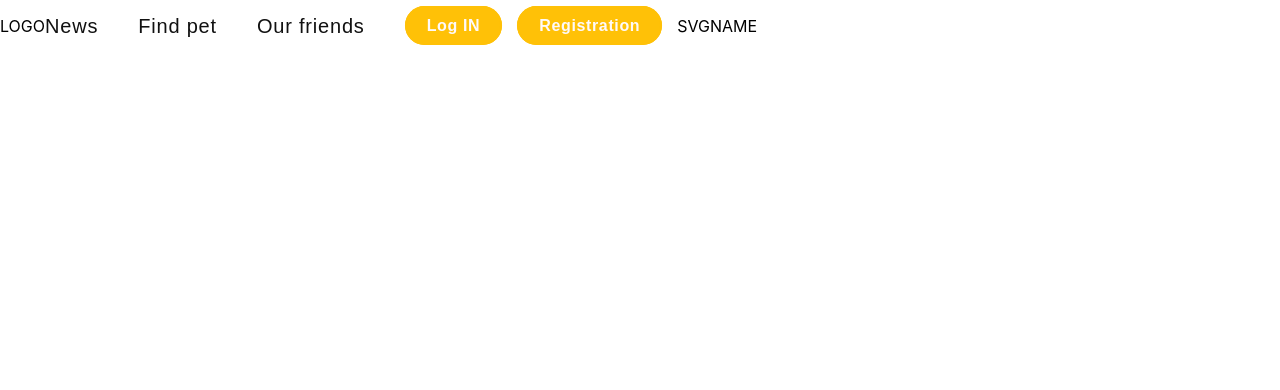
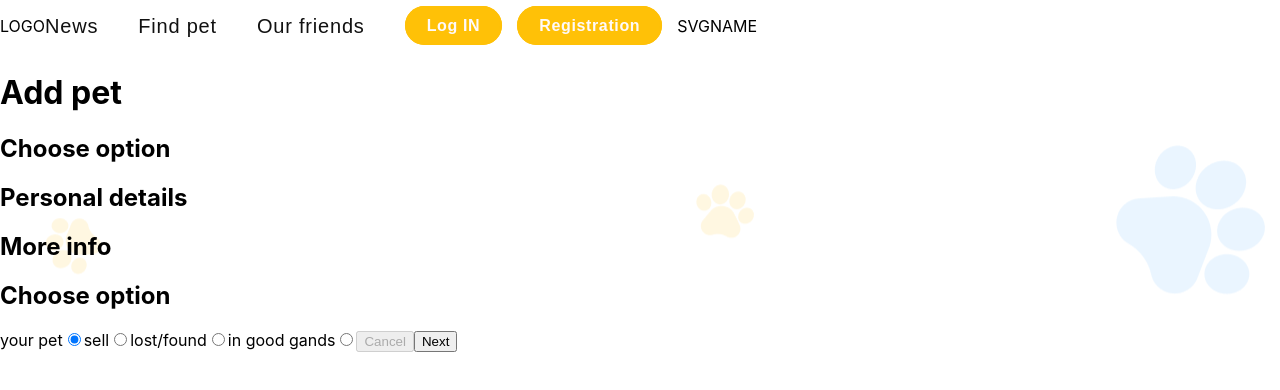
Before and after one commit to leo-moon/YourPet_token, a React (Create React App) app: page /add-pet in a window 1280 px wide. Shown: the top 390 px of the page. Built offline with nearby package versions, Linux system fonts and the light colour scheme.

Commit message:
adds components

```diff
--- /dev/null
+++ b/src/pages/AddPetPage/AddPetPage.jsx
@@ -0,0 +1,63 @@
+import { Formik, Form } from 'formik';
+import { object, string, number, date, InferType } from 'yup';
+import { useState } from 'react';
+
+import FirstStep from './FirstStep/FirstStep';
+import SecondStep from './SecondStep/SecondStep';
+import ThirdStep from './ThirdStep/ThirdStep';
+
+const AddPetPage = () => {
+  const [step, setStep] = useState(0);
+  const [option, setOption] = useState(null);
+  console.log(step);
+  console.log(option);
+
+  const onNextBtnClick = e => {
+    if (e.target.textContent !== 'Next') return;
+    console.dir(e);
+    console.dir(e.currentTarget.elements.addPetOption.value);
+
+    if (step === 3) return;
+
+    setStep(prev => prev + 1);
+
+    setOption(e.currentTarget.elements.addPetOption.value);
+  };
+
+  const onCancelBtnCLick = () => {
+    setStep(prev => prev - 1);
+  };
+
+  const baseNextStepsInitialValues = {
+    petName: '',
+    petBirthDate: '',
+    breed: '',
+  };
+
+  return (
+    <Formik
+      initialValues={
+        step === 0 ? { addPetOption: '' } : { ...baseNextStepsInitialValues }
+      }
+    >
+      <Form onClick={onNextBtnClick}>
+        <h1>Add pet</h1>
+        <h2>Choose option</h2>
+        <h2>Personal details</h2>
+        <h2>More info</h2>
+        <FirstStep setStep={setStep} setOption={setOption} step={step} />
+        <SecondStep setStep={setStep} setOption={setOption} step={step} />
+        <ThirdStep setStep={setStep} setOption={setOption} step={step} />
+        <button
+          type="button"
+          onClick={onCancelBtnCLick}
+          disabled={step === 0 ? true : false}
+        >
+          Cancel
+        </button>
+        <button type="button">Next</button>
+      </Form>
+    </Formik>
+  );
+};
+export default AddPetPage;
--- /dev/null
+++ b/src/pages/AddPetPage/FirstStep/FirstStep.jsx
@@ -0,0 +1,39 @@
+import { Formik, Field, Form } from 'formik';
+
+const initialValues = {
+  addPetOption: '',
+};
+
+const FirstStep = ({ setStep, setOption, step }) => {
+  if (step !== 0) return null;
+
+  return (
+    <>
+      <h2>Choose option</h2>
+
+      <label>
+        your pet
+        <Field
+          type="radio"
+          name="addPetOption"
+          value="your pet"
+          checked={true}
+        />
+      </label>
+      <label>
+        sell
+        <Field type="radio" name="addPetOption" value="sell" />
+      </label>
+      <label>
+        lost/found
+        <Field type="radio" name="addPetOption" value="lost/found" />
+      </label>
+      <label>
+        in good gands
+        <Field type="radio" name="addPetOption" value="in good gands" />
+      </label>
+    </>
+  );
+};
+
+export default FirstStep;
--- /dev/null
+++ b/src/pages/AddPetPage/SecondStep/SecondStep.jsx
@@ -0,0 +1,31 @@
+import { Formik, Field, Form } from 'formik';
+
+const baseInitialValues = {
+  petName: '',
+  petBirthDate: '',
+  breed: '',
+};
+
+const SecondStep = ({ step }) => {
+  const onCancelBtnClick = () => {};
+  if (step !== 1) return null;
+
+  return (
+    <>
+      <h2>Personal details</h2>
+      <Formik initialValues={{ ...baseInitialValues }}>
+        <Form>
+          <Field name="petName" />
+          <Field name="petBirthDate" />
+          <Field name="breed" />
+          <button type="button" onClick={onCancelBtnClick}>
+            Cancel
+          </button>
+          <button type="button">Next</button>
+        </Form>
+      </Formik>
+    </>
+  );
+};
+
+export default SecondStep;
--- /dev/null
+++ b/src/pages/AddPetPage/ThirdStep/ThirdStep.jsx
@@ -0,0 +1,7 @@
+const ThirdStep = ({ step }) => {
+  if (step !== 3) return null;
+
+  return <h2>ThirdStep</h2>;
+};
+
+export default ThirdStep;
--- a/src/router.js
+++ b/src/router.js
@@ -23,6 +23,7 @@ const NoticesPage = lazy(() => import('./pages/NoticesPage/NoticesPage'));
 const UserPage = lazy(() => import('./pages/UserPage/UserPage'));
 const NewsPage = lazy(() => import('./pages/NewsPage/NewsPage'));
 const FriendsPage = lazy(() => import('./pages/FriendsPage/FriendsPage'));
+const AddPetPage = lazy(() => import('./pages/AddPetPage/AddPetPage'));
 
 const UserRoutes = () => {
   return (
@@ -42,6 +43,7 @@ const UserRoutes = () => {
 
           {/* <Route element={<Private />}> */}
           <Route path="/user" element={<UserPage />} />
+          <Route path="/add-pet" element={<AddPetPage />} />
           {/* </Route> */}
 
           {/* <Route path="*" element={<NotFoundPage />} /> */}
```
Also changed, not shown: src/pages/AddPetPage/AddPage.module.css (added). Lines whose indentation alone changed are shown as unchanged.
